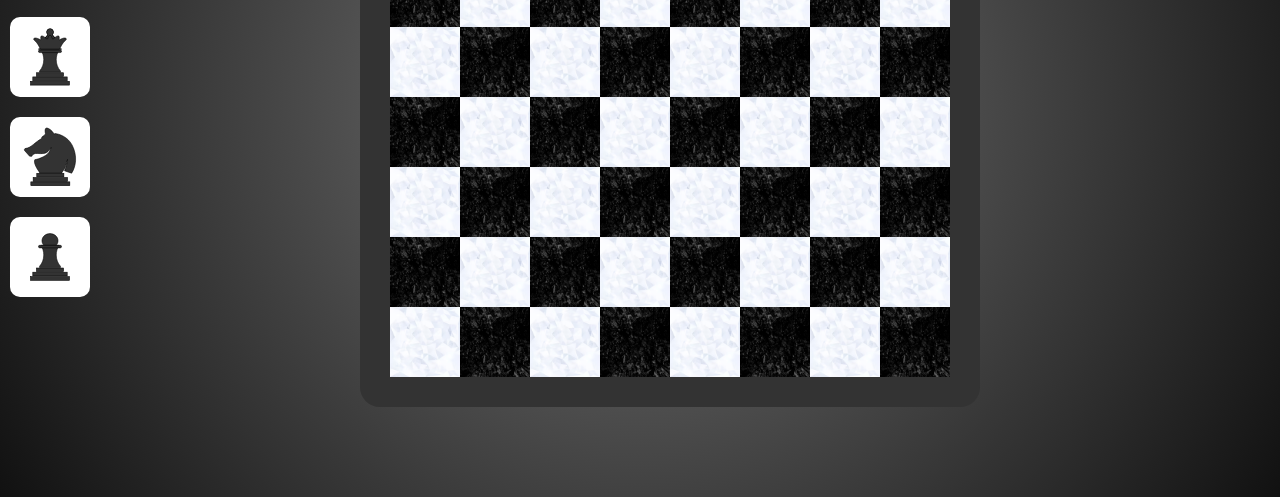
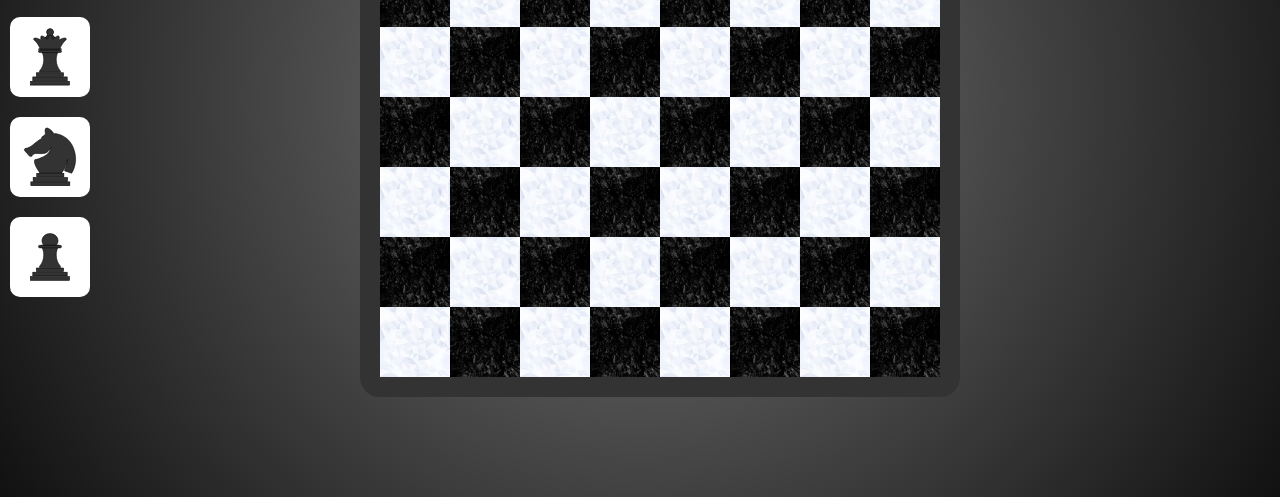
Before and after one commit to JavlonAbdumannopovv/Chess-game, a plain HTML site: page index.html in a window 1280 px wide. Shown: the part 303-800 px from the top of the page. Drawn offline with Linux system fonts and the light colour scheme.

```diff
--- a/style.css
+++ b/style.css
@@ -53,7 +53,7 @@ body {
   flex-wrap: wrap;
   align-items: center;
   list-style-type: none;
-  border: 30px solid #333;
+  border: 20px solid #333;
   transition: all 0.5s ease;
   border-radius:20px;
 }
```
